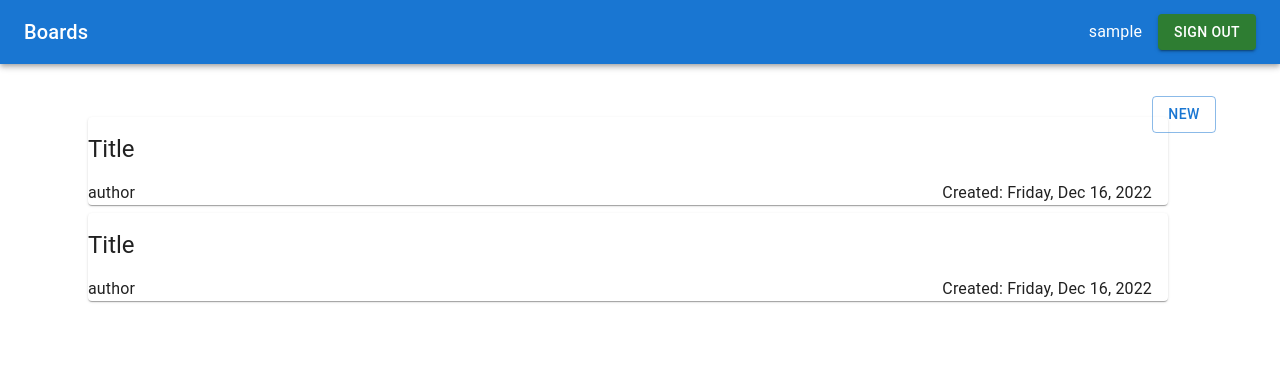
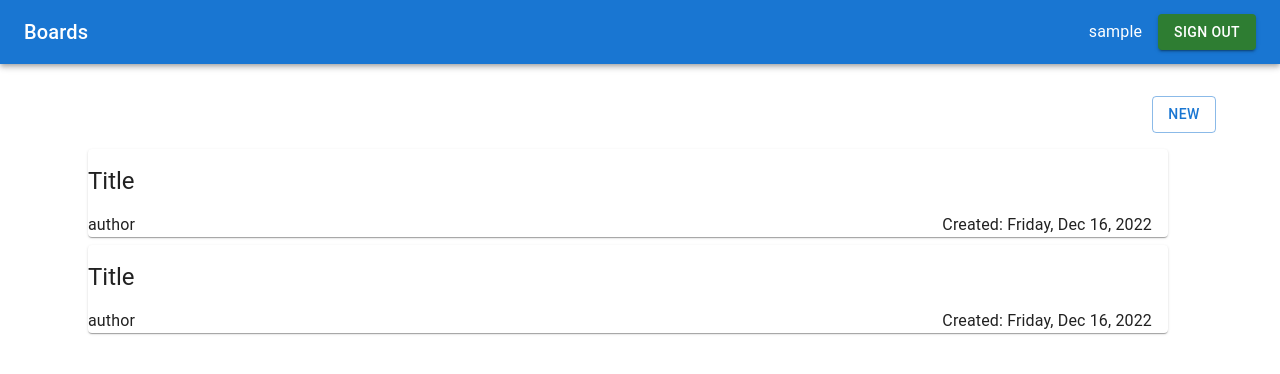
Before and after one commit to rosus89/MessageBoard, a React (Create React App) app in the folder client/: page / in a window 1280 px wide. Shown: the top 374 px of the page. Built offline with nearby package versions, Linux system fonts and the light colour scheme; sample sign-in values are in the browser's storage.

Commit message:
margin fix

```diff
--- a/client/src/pages/boards/index.js
+++ b/client/src/pages/boards/index.js
@@ -16,7 +16,7 @@ function Boards({state}) {
         <CssBaseline />
         <Header user={state.user.username}/>
           <Container maxWidth="lg" sx={{ mt: 12, mb: 4 }}>
-          <Box sx={{justifyContent:'flex-end', display:"flex"}}>
+          <Box sx={{justifyContent:'flex-end', display:"flex", marginBottom:"2em"}}>
           <Button variant="outlined">New</Button>
           </Box>
           <Container>
```
